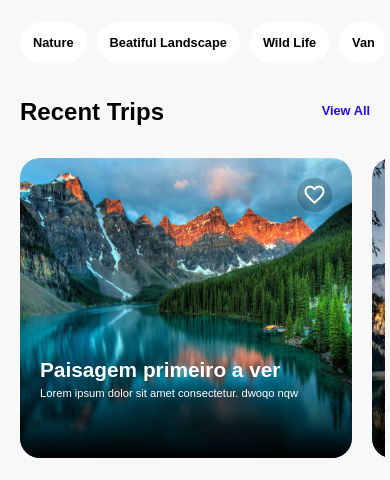
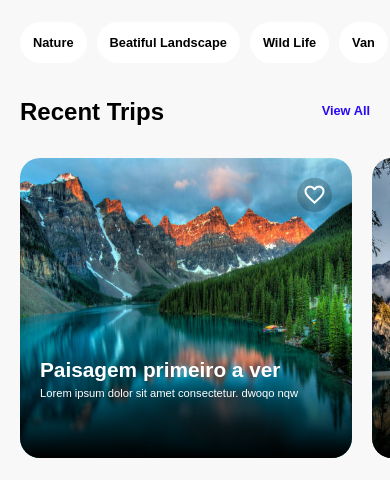
Before and after one commit to Emersonmjs/HTML-e-CSS, a plain HTML site: page Extras/Aviação/index.html in a window 390 px wide. Shown: the part 160-640 px from the top of the page. Drawn offline with nearby package versions, Linux system fonts and the light colour scheme.

Commit message:
Slide responsivo

```diff
--- a/Extras/Aviação/assets/style.css
+++ b/Extras/Aviação/assets/style.css
@@ -43,10 +43,6 @@ header > nav > p{
     top: 50px;
     margin-left: 10px;
     font-size: 0.8em;
-}
-
-main{
-    padding: 20px;
 }
 
 .notificacoes {
@@ -103,7 +99,6 @@ main{
     margin-top: 25px;
     margin-left: 20px;
     display: flex;
-    width: 93.4vw;
     overflow: hidden;
 }
 
@@ -121,6 +116,9 @@ main{
     border-radius: 50px;
 }
 
+section{
+    padding: 20px 0px 20px 20px;
+}
 
 section > #titulo{
     height: 30px;
@@ -135,7 +133,7 @@ section > #titulo > p{
     box-sizing: border-box;
     margin-top: 5px;
     position: absolute;
-    right: 0;
+    right: 20px;
     font-size: 0.8em;
     text-align: right;
 }
@@ -147,7 +145,6 @@ section > #titulo > p{
 
 #slides-tamanho{
     display: flex;
-    width: 93.6vw;
     overflow: hidden;
 }
 #slide-lista{
```
